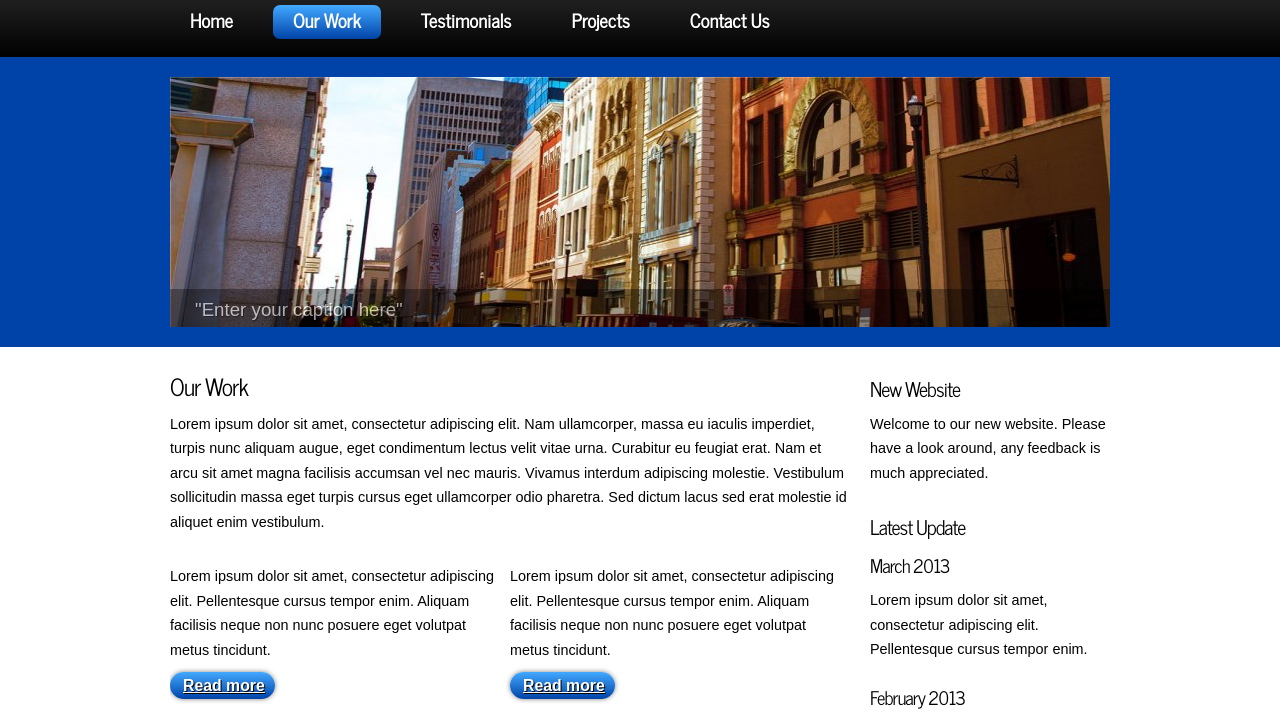
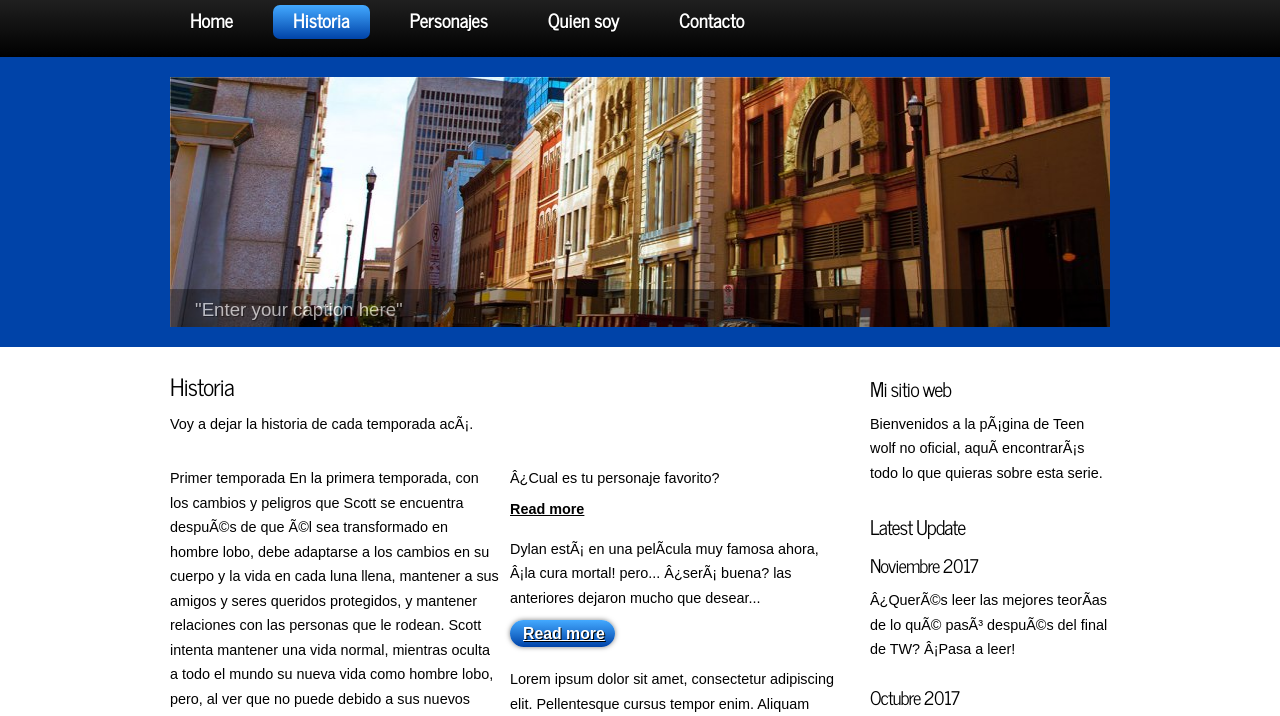
Before and after one commit to Agussantillan/TeenW, a plain HTML site: page ourwork.html in a window 1280 px wide. Shown: the part 93-809 px from the top of the page. Drawn offline with Linux system fonts and the light colour scheme.

Commit message:
Update ourwork.html

```diff
--- a/ourwork.html
+++ b/ourwork.html
@@ -2,7 +2,7 @@
 <html>
 
 <head>
-  <title>Free HTML5 Templates</title>
+  <title>Teen Wolf</title>
   <meta name="description" content="website description" />
   <meta name="keywords" content="website keywords, website keywords" />
   <meta http-equiv="content-type" content="text/html; charset=windows-1252" />
@@ -17,17 +17,17 @@
     <header>
 	  <div id="strapline">
 	    <div id="welcome_slogan">
-	      <h3>Welcome To Free HTML5 <span>Streets</span></h3>
+	      <h3>Teen <span> Wolf</span></h3>
 	    </div><!--close welcome_slogan-->
       </div><!--close strapline-->
 	  <nav>
 	    <div id="menubar">
           <ul id="nav">
             <li><a href="index.html">Home</a></li>
-            <li class="current"><a href="ourwork.html">Our Work</a></li>
-            <li><a href="testimonials.html">Testimonials</a></li>
-            <li><a href="projects.html">Projects</a></li>
-            <li><a href="contact.html">Contact Us</a></li>
+            <li class="current"><a href="ourwork.html">Historia</a></li>
+            <li><a href="testimonials.html">Personajes</a></li>
+            <li><a href="projects.html">Quien soy </a></li>
+            <li><a href="contact.html">Contacto</a></li>
           </ul>
         </div><!--close menubar-->
       </nav>
@@ -47,50 +47,62 @@
 	  <div class="sidebar_container">
 		<div class="sidebar">
           <div class="sidebar_item">
-            <h2>New Website</h2>
-            <p>Welcome to our new website. Please have a look around, any feedback is much appreciated.</p>
+            <h2>Mi sitio web</h2>
+            <p>Bienvenidos a la página de Teen wolf no oficial, aquí encontrarás todo lo que quieras sobre esta serie.</p>
           </div><!--close sidebar_item-->
         </div><!--close sidebar-->
 		<div class="sidebar">
           <div class="sidebar_item">
             <h2>Latest Update</h2>
-            <h3>March 2013</h3>
-            <p>Lorem ipsum dolor sit amet, consectetur adipiscing elit. Pellentesque cursus tempor enim.</p>
+            <h3>Noviembre 2017</h3>
+            <p>¿Querés leer las mejores teorías de lo qué pasó después del final de TW? ¡Pasa a leer!</p>
 		  </div><!--close sidebar_item-->
         </div><!--close sidebar-->
 		<div class="sidebar">
           <div class="sidebar_item">
-            <h3>February 2013</h3>
-            <p>Lorem ipsum dolor sit amet, consectetur adipiscing elit. Pellentesque cursus tempor enim.</p>
+            <h3>Octubre 2017</h3>
+            <p>La serie terminó. Es difícil seguir adelante, pero bueno, todo lo bueno que pasó en las grabaciones lo lees aquí.</p>
 		  </div><!--close sidebar_item-->
         </div><!--close sidebar-->
         <div class="sidebar">
           <div class="sidebar_item">
             <h2>Contact</h2>
-            <p>Phone: +44 (0)1234 567891</p>
+            <p>Phone: +54 911 444-nollames:v</p>
             <p>Email: <a href="mailto:info@youremail.co.uk">info@youremail.co.uk</a></p>
           </div><!--close sidebar_item-->
         </div><!--close sidebar-->
        </div><!--close sidebar_container-->
 
-	  <div id="content">
+          <div id="content">
         <div class="content_item">
-          <h2>Our Work</h2>
-			<p>Lorem ipsum dolor sit amet, consectetur adipiscing elit. Nam ullamcorper, massa eu iaculis imperdiet, turpis nunc aliquam augue, eget condimentum lectus velit vitae urna. Curabitur eu feugiat erat. Nam et arcu sit amet magna facilisis accumsan vel nec mauris. Vivamus interdum adipiscing molestie. Vestibulum sollicitudin massa eget turpis cursus eget ullamcorper odio pharetra. Sed dictum lacus sed erat molestie id aliquet enim vestibulum.</p>
+          <h2>Historia</h2>
+			<p>Voy a dejar la historia de cada temporada acá.</p>
 		    <div class="content_container">
-		      <p>Lorem ipsum dolor sit amet, consectetur adipiscing elit. Pellentesque cursus tempor enim. Aliquam facilisis neque non nunc posuere eget volutpat metus tincidunt.</p>
-		    	<div class="button_small">
+		      <p>Primer temporada
+			En la primera temporada, con los cambios y peligros que Scott se encuentra después de que él sea transformado en hombre lobo, debe adaptarse a los cambios en su cuerpo y la vida en cada luna llena, mantener a sus amigos y seres queridos protegidos, y mantener relaciones con las personas que le rodean. Scott intenta mantener una vida normal, mientras oculta a todo el mundo su nueva vida como hombre lobo, pero, al ver que no puede debido a sus nuevos poderes, debe buscar otras opciones.
+                        Segunda temporada
+                        Tras haber asumido el cargo de Alfa, Derek recluta nuevos miem-bros para su manada. Sin Derek para ayudar a Scott, Stiles se en-cuentra aún más envuelto en los asuntos de hombre lobo, mien-tras que Allison se entrena para participar más activamente en el negocio familiar. El destino de Lydia y Jackson serán explorados. Scott continúa en la búsqueda de una cura.
+
+La historia se centrará en la nueva manada de Derek, así como en un nuevo enemigo. Se revela más información de la familia Ar-gent, así como en la historia de los personajes, y la preparación de algo nuevo que está por venir.
+		              Tercer temporada
+                              Con la llega de la manada de Alfas a la ciudad y tras descubrir que éstos han asesinado a Erica y Boyd, Scott y sus amigos deben hacer frente a una ola de asesinatos y sacrificios. Mientras tanto, Deucalion, el líder de la manada de Alfas, está decidido a corromper a Scott y evitar que se convierta en un Alfa verdadero para que se una a su manada. Tras descubrir que el asesino es un Druida oscuro conocido como Darach, Jennifer Blake, la nueva profesora e interés amoroso de Derek, se revela como el Darach, quien busca vengarse de Deucalion por haberla casi asesinado y revela que Lydia es una banshee. Allison, Scott y Stiles deben hacer un ritual que pone en riesgo su vida para evitar que sus padres sean sacrificados. Nuevas especies como el Kitsune y los hombres-coyote son introducidas, mientras los chicos deben luchar contra los efectos del ritual mientras un espíritu oscuro conocido como el nogitsune es liberado y posee a Stiles. Scott y sus amigos se concentran en salvar a Stiles pero un enfrentamiento con el nogitsune provoca bajas importantes entre la manada de Scott.
+                              Cuarta temporada
+                            Aún recuperándose de las trágicas pérdidas, Scott, Stiles, Lydia y Kira regresan a un nuevo semestre de escuela con preocupaciones más humanas que sobrenaturales, mientras también tratan de ayudar a su nueva amiga, Malia, a integrarse de vuelta a la sociedad. Pero la sorpresiva resurreción de Kate Argent será una nueva amenaza para Beacon Hills junto con la aparición de otro misterioso enemigo conocido simplemente como "El Benefactor".
+                          Quinta temporada
+                          En vísperas del último curso, Scott y sus amigos se encuentran ante la posibilidad de un futuro sin los otros, una próxima fase de sus vidas que podría llevarlos por diferentes direcciones a pesas de sus mejores intenciones. Lo que no saben es que extrañas fuerzas ya están conspirando para romper la manada mucho antes de la graduación; nuevos villanos, que utilizan una combinación de ciencia y lo sobrenatural para un fin malvado y misterioso, que finalmente enfrentarán a Scott y a sus amigos contra su mayor enemigo.
+                          Sexta temporada
+                          El primer episodio de la Temporada 6 fue transmitido el martes, 15 de noviembre. El programa emitió cinco episodios antes de tomar un breve intervalo de dos semanas para las fiestas navideñas. Los nuevos episodios están programados para regresar en enero.</p>
+                         <div class="button_small">
 		        <a href="#">Read more</a>
 		      </div><!--close button_small-->
 		    </div><!--close content_container-->
             <div class="content_container">
-		      <p>Lorem ipsum dolor sit amet, consectetur adipiscing elit. Pellentesque cursus tempor enim. Aliquam facilisis neque non nunc posuere eget volutpat metus tincidunt.</p>
-		    	<div class="button_small">
+		    <p>¿Cual es tu personaje favorito?</p>
 		        <a href="#">Read more</a>
 		        </div><!--close button_small-->
 		    </div><!--close content_container-->
 		    <div class="content_container">
-		      <p>Lorem ipsum dolor sit amet, consectetur adipiscing elit. Pellentesque cursus tempor enim. Aliquam facilisis neque non nunc posuere eget volutpat metus tincidunt.</p>
+		      <p>Dylan está en una película muy famosa ahora, ¡la cura mortal! pero... ¿será buena? las anteriores dejaron mucho que desear...</p>
 		    	<div class="button_small">
 		        <a href="#">Read more</a>
 		      </div><!--close button_small-->
@@ -105,7 +117,7 @@
       </div><!--close content-->
 	</div><!--close site_content-->
     <footer>
-	  <a href="index.html">Home</a> | <a href="ourwork.html">Our Work</a> | <a href="testimonials.html">Testimonials</a> | <a href="projects.html">Projects</a> | <a href="contact.html">Contact</a><br/><br/>
+	  <a href="index.html">Home</a> | <a href="ourwork.html">Historia</a> | <a href="testimonials.html">Personajes</a> | <a href="projects.html">Quien soy</a> | <a href="contact.html">Contacto</a><br/><br/>
 	  <a href="http://fotogrph.com">Images</a> |  <a href="http://www.heartinternet.co.uk/vps/">Virtual Server</a>  | website template by <a href="http://www.freehtml5templates.co.uk">Free HTML5 Templates</a>
     </footer>
   </div><!--close main-->
```
